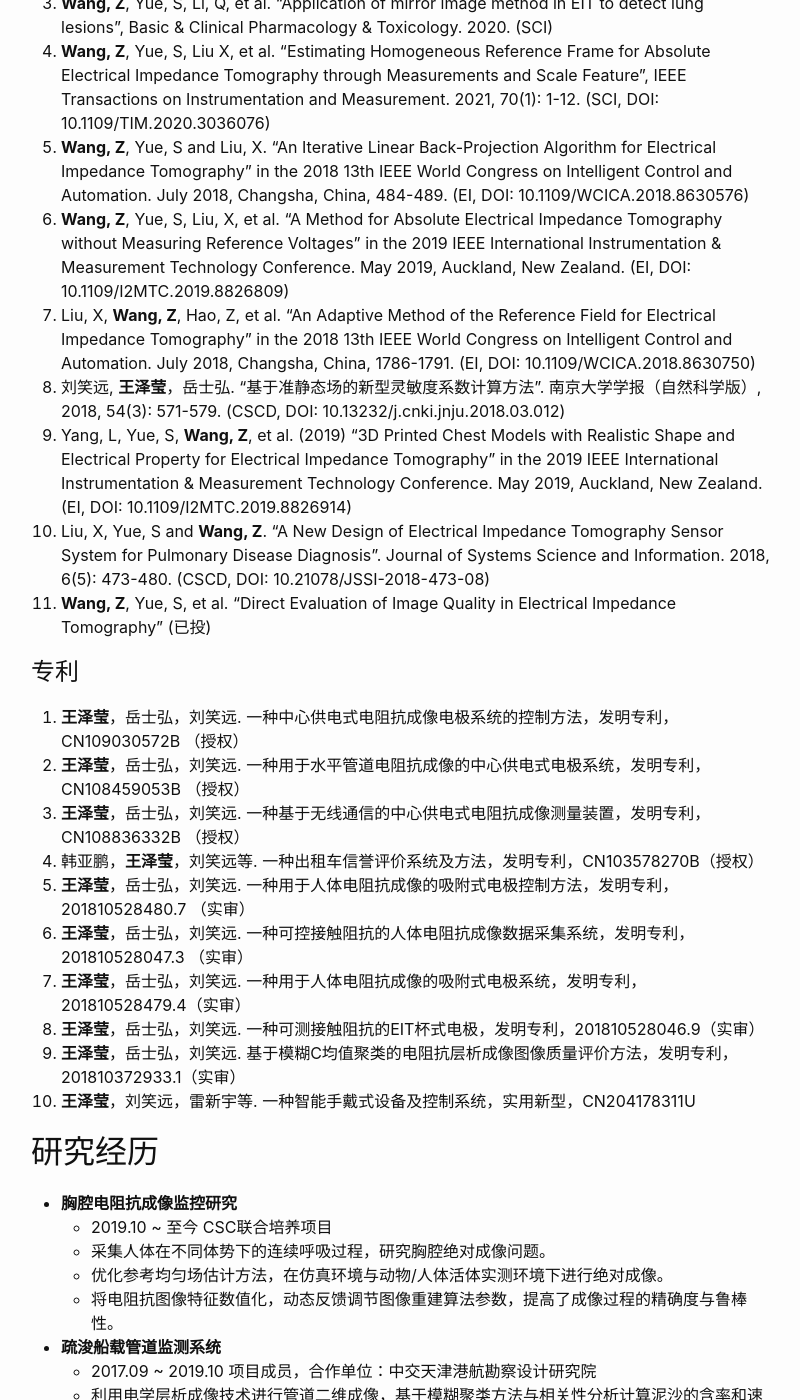
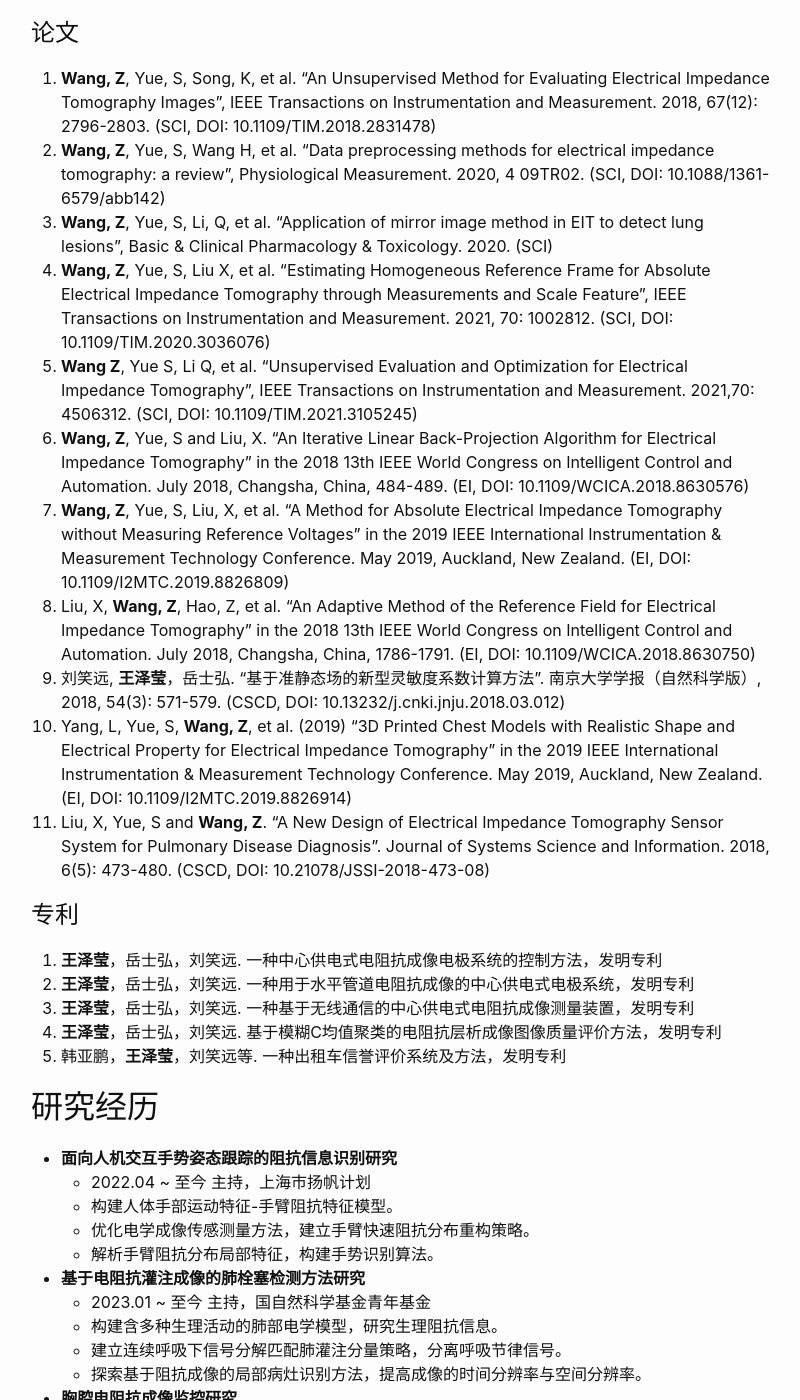
Before and after one commit to molly1018/molly1018.github.io, a Jekyll site: the page built from docs/index.md, in a window 1280 px wide and 1400 px high, scrolled down 729 px. Shown: the whole window, without its empty margins (239-1039 px from the left). Built offline with Jekyll 4.4.1, drawn with Linux system fonts in a browser that asks for light colours; some of the changed text lies outside the part shown.

Commit message:
Update index.md
add latest working experiences

```diff
--- a/docs/index.md
+++ b/docs/index.md
@@ -2,11 +2,17 @@
 layout: home
 title: 个人简历
 ---
+# 研究方向
+* 机器人系统及智能化
+* 生理特征识别与数据挖掘
+* 工业多相流检测
+
 
 # 教育经历
 
-| 悉尼大学 | 公派联培 | 生物医学工程 | 2019.10 ~ 至今 |
-| 天津大学 | 工学博士 | 控制科学与工程（模式识别与智能系统方向） | 2017.09 ~ 至今 |
+| 上海理工大学 | 讲师 | 机械工程学院 | 2022.07 ~ 至今 |
+| 悉尼大学 | 公派访学 | 生物医学工程 | 2019.10 ~ 2022.04 |
+| 天津大学 | 工学博士 | 控制科学与工程（模式识别与智能系统方向） | 2017.09 ~ 2022.07 |
 | 天津大学 | 工学硕士 | 控制科学与工程（模式识别与智能系统方向） | 2015.09 ~ 2017.08 |
 | 天津科技大学 | 工学学士 | 电子信息工程 | 2011.09 ~ 2015.06 |
 
@@ -15,46 +21,55 @@ title: 个人简历
 1. **Wang, Z**, Yue, S, Song, K, et al. “An Unsupervised Method for Evaluating Electrical Impedance Tomography Images”, IEEE Transactions on Instrumentation and Measurement. 2018, 67(12): 2796-2803. (SCI, DOI: 10.1109/TIM.2018.2831478)
 2. **Wang, Z**, Yue, S, Wang H, et al. “Data preprocessing methods for electrical impedance tomography: a review”, Physiological Measurement. 2020, 4 09TR02. (SCI, DOI: 10.1088/1361-6579/abb142)
 3. **Wang, Z**, Yue, S, Li, Q, et al. “Application of mirror image method in EIT to detect lung lesions”, Basic & Clinical Pharmacology & Toxicology. 2020. (SCI)
-4. **Wang, Z**, Yue, S, Liu X, et al. “Estimating Homogeneous Reference Frame for Absolute Electrical Impedance Tomography through Measurements and Scale Feature”, IEEE Transactions on Instrumentation and Measurement. 2021, 70(1): 1-12. (SCI, DOI: 10.1109/TIM.2020.3036076)
-5. **Wang, Z**, Yue, S and Liu, X. “An Iterative Linear Back-Projection Algorithm for Electrical Impedance Tomography” in the 2018 13th IEEE World Congress on Intelligent Control and Automation. July 2018, Changsha, China, 484-489. (EI, DOI: 10.1109/WCICA.2018.8630576)
-6. **Wang, Z**, Yue, S, Liu, X, et al. “A Method for Absolute Electrical Impedance Tomography without Measuring Reference Voltages” in the 2019 IEEE International Instrumentation & Measurement Technology Conference. May 2019, Auckland, New Zealand. (EI, DOI: 10.1109/I2MTC.2019.8826809)
-7. Liu, X, **Wang, Z**, Hao, Z, et al. “An Adaptive Method of the Reference Field for Electrical Impedance Tomography” in the 2018 13th IEEE World Congress on Intelligent Control and Automation. July 2018, Changsha, China, 1786-1791. (EI, DOI: 10.1109/WCICA.2018.8630750)
-8. 刘笑远, **王泽莹**，岳士弘. “基于准静态场的新型灵敏度系数计算方法”. 南京大学学报（自然科学版）, 2018, 54(3): 571-579. (CSCD, DOI: 10.13232/j.cnki.jnju.2018.03.012)
-9. Yang, L, Yue, S, **Wang, Z**, et al. (2019) “3D Printed Chest Models with Realistic Shape and Electrical Property for Electrical Impedance Tomography” in the 2019 IEEE International Instrumentation & Measurement Technology Conference. May 2019, Auckland, New Zealand. (EI, DOI: 10.1109/I2MTC.2019.8826914)
-10. Liu, X, Yue, S and **Wang, Z**. “A New Design of Electrical Impedance Tomography Sensor System for Pulmonary Disease Diagnosis”. Journal of Systems Science and Information. 2018, 6(5): 473-480. (CSCD, DOI: 10.21078/JSSI-2018-473-08)
-11.	**Wang, Z**, Yue, S, et al. “Direct Evaluation of Image Quality in Electrical Impedance Tomography” (已投)
+4. **Wang, Z**, Yue, S, Liu X, et al. “Estimating Homogeneous Reference Frame for Absolute Electrical Impedance Tomography through Measurements and Scale Feature”, IEEE Transactions on Instrumentation and Measurement. 2021, 70: 1002812. (SCI, DOI: 10.1109/TIM.2020.3036076)
+5. **Wang Z**, Yue S, Li Q, et al. “Unsupervised Evaluation and Optimization for Electrical Impedance Tomography”, IEEE Transactions on Instrumentation and Measurement. 2021,70: 4506312. (SCI, DOI: 10.1109/TIM.2021.3105245)
+6. **Wang, Z**, Yue, S and Liu, X. “An Iterative Linear Back-Projection Algorithm for Electrical Impedance Tomography” in the 2018 13th IEEE World Congress on Intelligent Control and Automation. July 2018, Changsha, China, 484-489. (EI, DOI: 10.1109/WCICA.2018.8630576)
+7. **Wang, Z**, Yue, S, Liu, X, et al. “A Method for Absolute Electrical Impedance Tomography without Measuring Reference Voltages” in the 2019 IEEE International Instrumentation & Measurement Technology Conference. May 2019, Auckland, New Zealand. (EI, DOI: 10.1109/I2MTC.2019.8826809)
+8. Liu, X, **Wang, Z**, Hao, Z, et al. “An Adaptive Method of the Reference Field for Electrical Impedance Tomography” in the 2018 13th IEEE World Congress on Intelligent Control and Automation. July 2018, Changsha, China, 1786-1791. (EI, DOI: 10.1109/WCICA.2018.8630750)
+9. 刘笑远, **王泽莹**，岳士弘. “基于准静态场的新型灵敏度系数计算方法”. 南京大学学报（自然科学版）, 2018, 54(3): 571-579. (CSCD, DOI: 10.13232/j.cnki.jnju.2018.03.012)
+10. Yang, L, Yue, S, **Wang, Z**, et al. (2019) “3D Printed Chest Models with Realistic Shape and Electrical Property for Electrical Impedance Tomography” in the 2019 IEEE International Instrumentation & Measurement Technology Conference. May 2019, Auckland, New Zealand. (EI, DOI: 10.1109/I2MTC.2019.8826914)
+11. Liu, X, Yue, S and **Wang, Z**. “A New Design of Electrical Impedance Tomography Sensor System for Pulmonary Disease Diagnosis”. Journal of Systems Science and Information. 2018, 6(5): 473-480. (CSCD, DOI: 10.21078/JSSI-2018-473-08)
 
 ## 专利
-1. **王泽莹**，岳士弘，刘笑远. 一种中心供电式电阻抗成像电极系统的控制方法，发明专利，CN109030572B （授权）
-2. **王泽莹**，岳士弘，刘笑远. 一种用于水平管道电阻抗成像的中心供电式电极系统，发明专利，CN108459053B （授权）
-3. **王泽莹**，岳士弘，刘笑远. 一种基于无线通信的中心供电式电阻抗成像测量装置，发明专利， CN108836332B （授权）
-4. 韩亚鹏，**王泽莹**，刘笑远等. 一种出租车信誉评价系统及方法，发明专利，CN103578270B（授权）
-5. **王泽莹**，岳士弘，刘笑远. 一种用于人体电阻抗成像的吸附式电极控制方法，发明专利，201810528480.7 （实审）
-6. **王泽莹**，岳士弘，刘笑远. 一种可控接触阻抗的人体电阻抗成像数据采集系统，发明专利， 201810528047.3 （实审）
-7. **王泽莹**，岳士弘，刘笑远. 一种用于人体电阻抗成像的吸附式电极系统，发明专利， 201810528479.4（实审）
-8. **王泽莹**，岳士弘，刘笑远. 一种可测接触阻抗的EIT杯式电极，发明专利，201810528046.9（实审）
-9. **王泽莹**，岳士弘，刘笑远. 基于模糊C均值聚类的电阻抗层析成像图像质量评价方法，发明专利，201810372933.1（实审）
-10. **王泽莹**，刘笑远，雷新宇等. 一种智能手戴式设备及控制系统，实用新型，CN204178311U
+1. **王泽莹**，岳士弘，刘笑远. 一种中心供电式电阻抗成像电极系统的控制方法，发明专利
+2. **王泽莹**，岳士弘，刘笑远. 一种用于水平管道电阻抗成像的中心供电式电极系统，发明专利
+3. **王泽莹**，岳士弘，刘笑远. 一种基于无线通信的中心供电式电阻抗成像测量装置，发明专利
+4. **王泽莹**，岳士弘，刘笑远. 基于模糊C均值聚类的电阻抗层析成像图像质量评价方法，发明专利
+5. 韩亚鹏，**王泽莹**，刘笑远等. 一种出租车信誉评价系统及方法，发明专利
 
 # 研究经历
+* **面向人机交互手势姿态跟踪的阻抗信息识别研究**
+    * 2022.04 ~ 至今 主持，上海市扬帆计划
+    * 构建人体手部运动特征-手臂阻抗特征模型。
+    * 优化电学成像传感测量方法，建立手臂快速阻抗分布重构策略。
+    * 解析手臂阻抗分布局部特征，构建手势识别算法。
+
+
+* **基于电阻抗灌注成像的肺栓塞检测方法研究**
+    * 2023.01 ~ 至今 主持，国自然科学基金青年基金
+    * 构建含多种生理活动的肺部电学模型，研究生理阻抗信息。
+    * 建立连续呼吸下信号分解匹配肺灌注分量策略，分离呼吸节律信号。
+    * 探索基于阻抗成像的局部病灶识别方法，提高成像的时间分辨率与空间分辨率。
+
+
 * **胸腔电阻抗成像监控研究**
-    * 2019.10 ~ 至今 CSC联合培养项目
+    * 2019.10 ~ 2021.04 参与，澳大利亚脑瘫联盟项目
     * 采集人体在不同体势下的连续呼吸过程，研究胸腔绝对成像问题。
     * 优化参考均匀场估计方法，在仿真环境与动物/人体活体实测环境下进行绝对成像。
     * 将电阻抗图像特征数值化，动态反馈调节图像重建算法参数，提高了成像过程的精确度与鲁棒性。
 
 
 * **疏浚船载管道监测系统**
-    * 2017.09 ~ 2019.10 项目成员，合作单位：中交天津港航勘察设计研究院
+    * 2017.09 ~ 2019.10 参与，合作单位：中交天津港航勘察设计研究院
     * 利用电学层析成像技术进行管道二维成像，基于模糊聚类方法与相关性分析计算泥沙的含率和速率。
     * 提出一种基于测量值幅值特征的参考场估计方法，解决了参考场数据不易测问题。
     * 发明一种利用无线通信的电学检测方法，申请相关专利，现均已授权。
 
 
 * **肺癌诊断与监测的电学层析新技术**
-    * 2016.10 ~ 2019.12 项目成员，国家自然科学基金
+    * 2016.10 ~ 2019.12 参与，国家自然科学基金面上项目
 * **基于电学特征的肺癌疾病发现与演进研究**
-    * 2020.01 ~ 至今 项目成员，国家自然科学基金
+    * 2020.01 ~ 至今 参与，国家自然科学基金面上项目
     * 利用电学层析成像技术对人体胸腔进行图像重建，研究肺部病变的检测与床旁监控问题。
     * 提出用于电学层析成像反投影算法的迭代形式，提升了反投影重建图像的分辨能力。
     * 提出重建图像的无监督评价方法，解决了“黑盒”检测的评价反馈问题。
@@ -62,45 +77,50 @@ title: 个人简历
     * 发明一种吸附式电极系统，申请相关专利。
 
 
-* **农作物生长监测系统设计**
-    * 2015.10 ~ 2016.01 硕士课程设计
-    * 搭建MFC人机交互平台。该平台通过图像处理技术分析农作物生长状态。
-    * 基于该平台实现农作物生长图像参数的提取，反馈健康状况。
-
-
 * **无线手势识别指环**
-    * 2014.10 ~ 2015. 05 项目负责人，国家大学生创新创业训练计划
+    * 2014.10 ~ 2015.05 负责人，国家大学生创新创业训练计划
     * 制作无线手势识别指环硬件系统，设计制作硬件电路，基于MSP430F169单片机进行编程。
     * 对指环手势进行建模，设计分类器，进行手势分类与识别。
     * 带领团队参加“挑战杯”大学生课外学术竞赛，并申请相关专利。
 
 
 * **基于磁导航的校园快递传送系统**
-    * 2013.10 ~ 2014. 05 主要项目成员，校实验室开放基金项目
+    * 2013.10 ~ 2014.05 主要项目成员，校实验室开放基金项目
     * 设计磁导航循迹车，通过检测交变电流产生的电磁场进行快递车循迹智能行驶。
     * 设计硬件电路，制作车体模型结构，编写上位机。
 
 
 * **下肢助行器的结构设计与研究**
-    * 2013.10 ~ 2014. 04 项目参与，国家自然科学基金
+    * 2013.10 ~ 2014.04 参与，国家自然科学基金
     * 与机械学院合作，设计十自由度下肢助行器的控制系统。
     * 设计适应机械结构的硬件电路，编写上位机与单片机程序，控制关节部位舵机转动。
 
 
 # 奖励与荣誉
+**当前阶段**
+* 上海理工大学青年教师教学比赛 二等奖（2022）
+* 上海理工大学“思学学者”（2022）
+
+
+**硕博期间**
 * 天津大学在读期间连续获得学业奖学金(2020)
 * IEEE国际仪表与测量技术会议（I2MTC）Student Travel Grant(2019)
 * 天津大学科技创新先进个人(2018)
 * 天津大学国际交流先进个人(2018)
 * 全国研究生数学建模竞赛三等奖(2016)
+
+
+**本科期间**
 * 天津滨海新区优秀共青团员(2015)
 * “挑战杯”天津市大学生课外学术科技作品竞赛三等奖(2015)
 * 天津科技大学在读期间连续获得学业奖学金(2014)
 * 天津市创新创业奖学金(2014)
-* 全国大学生数学建模竞赛天津赛区一等奖(2014)
+* “Robocup”杯全国机器人大赛医疗组二等奖(2013)
 * 全国大学生电子设计竞赛天津赛区一等奖(2013)
-* “Robocup”杯全国机器人大赛医疗器械组二等奖(2013)
 * “飞思卡尔”杯智能车竞赛华北赛区三等奖(2013)
+* 全国大学生数学建模竞赛天津赛区一等奖(2012)
+
+
 
 # 专业技能
 * **概述**
@@ -122,15 +142,6 @@ title: 个人简历
     * 计算机语言：C/C++, Python
     * 仿真建模：MATLAB, AutoCAD, LabVIEW, COMSOL Multiphysics
 
-# 主修专业课
-* 模拟/数字电路
-* 自动控制原理
-* 电路
-* 信号与系统
-* 线性控制系统
-* 计算机视觉
-* 模式识别
-* 人工智能及应用
 
 # 学术会议
 * **IEEE国际仪表与测量技术会议（I2MTC）**
```
Also changed, not shown: other parts of docs/index.md (+1 -1 lines).
